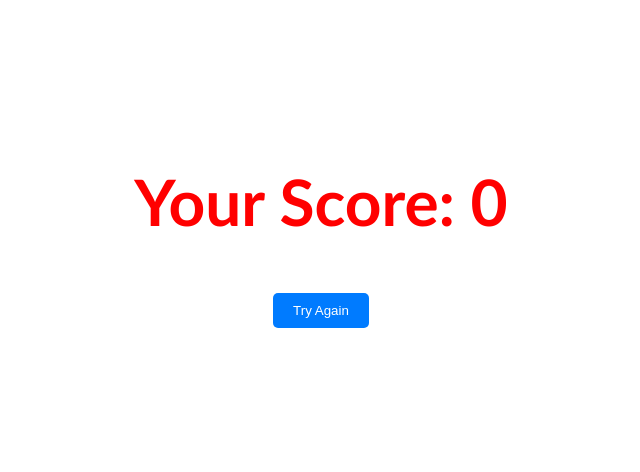
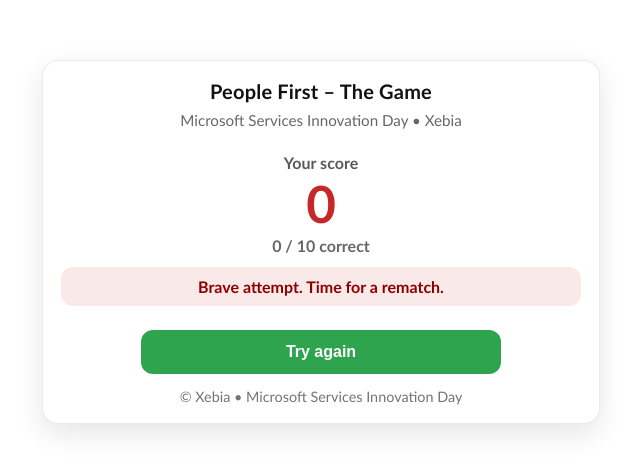
Before and after one commit to JvandeKraats/PeopleFirst-TheGame, a Vue app: page /result in a window 1280 px wide. Shown: the part 176-648 px from the top of the page, without its empty margins (319-959 px from the left). Built offline with nearby package versions, Linux system fonts and the light colour scheme.

Commit message:
Now we are style complete

```diff
--- a/src/components/TheResult.vue
+++ b/src/components/TheResult.vue
@@ -1,8 +1,52 @@
 <template>
-  <div class="score-container">
-    <h1 :class="score.scoreOutOf10 >= 5 ? 'high-score' : 'low-score'">Your Score: {{ score.scoreOutOf10 }}</h1>
-    <button @click="resetScore" class="try-again-button">Try Again</button>
-  </div>
+  <main class="result-shell">
+    <section class="card">
+      <header class="header">
+        <div class="title">People First – The Game</div>
+        <div class="sub">Microsoft Services Innovation Day • Xebia</div>
+      </header>
+
+      <div class="score-block">
+        <div class="score-label">Your score</div>
+
+        <div
+            class="score-value"
+            :class="score.scoreOutOf10 >= 5 ? 'score-good' : 'score-bad'"
+        >
+          {{ score.scoreOutOf10 }}
+        </div>
+
+        <div class="score-meta">
+          {{ score.totalGoodAnswers }} / {{ totalQuestions }} correct
+        </div>
+
+        <div class="verdict" :class="score.scoreOutOf10 >= 5 ? 'verdict-good' : 'verdict-bad'">
+          <span v-if="score.scoreOutOf10 >= 8">Proper legend. 👏</span>
+          <span v-else-if="score.scoreOutOf10 >= 5">Solid effort — keep it going.</span>
+          <span v-else>Brave attempt. Time for a rematch.</span>
+        </div>
+      </div>
+
+      <div v-if="score.wrongAnswers && score.wrongAnswers.length" class="wrong">
+        <div class="wrong-title">Missed names</div>
+        <ul class="wrong-list">
+          <li v-for="(w, idx) in score.wrongAnswers" :key="idx">
+            {{ w.name }}
+          </li>
+        </ul>
+      </div>
+
+      <div class="actions">
+        <button class="btn btn-primary" @click="resetScore">
+          Try again
+        </button>
+      </div>
+
+      <footer class="footer">
+        © Xebia • Microsoft Services Innovation Day
+      </footer>
+    </section>
+  </main>
 </template>
 
 <script>
@@ -16,49 +60,156 @@
       }
     };
   },
+  computed: {
+    totalQuestions() {
+      // The game uses 10, but we compute it safely.
+      const wrong = this.score.wrongAnswers?.length ?? 0;
+      const right = this.score.totalGoodAnswers ?? 0;
+      const total = right + wrong;
+      return total > 0 ? total : 10;
+    }
+  },
   mounted() {
-    const storedScore = JSON.parse(localStorage.getItem('gameScore'));
-    if (storedScore !== null) {
+    const storedScore = JSON.parse(localStorage.getItem("gameScore"));
+    if (storedScore) {
       this.score = storedScore;
     }
   },
   methods: {
     resetScore() {
-      this.$router.push('/');
+      this.$router.push("/");
     }
   }
 };
 </script>
 
-<style>
-.score-container {
+<style scoped>
+.result-shell {
+  min-height: 100vh;
   display: flex;
-  flex-direction: column;
+  align-items: center;
   justify-content: center;
-  align-items: center;
-  height: 100vh;
-  font-size: 2em;
+  padding: 18px;
+  background: #ffffff;
+  font-family: Calibri, "Segoe UI", Arial, sans-serif;
+  color: #111;
 }
 
-.high-score {
-  color: green;
+.card {
+  width: 100%;
+  max-width: 520px;
+  background: #fff;
+  border: 1px solid rgba(0,0,0,0.08);
+  border-radius: 16px;
+  padding: 18px;
+  box-shadow: 0 10px 28px rgba(0,0,0,0.10);
 }
 
-.low-score {
-  color: red;
+/* Header */
+.header {
+  text-align: center;
+  margin-bottom: 14px;
+}
+.title {
+  font-size: 1.25rem;
+  font-weight: 700;
+  letter-spacing: 0.2px;
+}
+.sub {
+  margin-top: 4px;
+  font-size: 0.95rem;
+  color: rgba(0,0,0,0.60);
 }
 
-.try-again-button {
-  margin-top: 10px;
-  padding: 10px 20px;
-  background-color: #007BFF;
-  color: white;
-  border: none;
-  border-radius: 5px;
-  cursor: pointer;
+/* Score block */
+.score-block {
+  text-align: center;
+  padding: 10px 0 6px;
+}
+.score-label {
+  font-weight: 700;
+  color: rgba(0,0,0,0.65);
+  margin-bottom: 6px;
+}
+.score-value {
+  font-size: 3.2rem;
+  font-weight: 800;
+  line-height: 1;
+  margin: 6px 0;
+}
+.score-good {
+  color: #2ea44f;
+}
+.score-bad {
+  color: #c62828;
+}
+.score-meta {
+  color: rgba(0,0,0,0.60);
+  font-weight: 600;
+  margin-top: 6px;
 }
 
-.try-again-button:hover {
-  background-color: #0056b3;
+.verdict {
+  margin-top: 12px;
+  padding: 10px 12px;
+  border-radius: 12px;
+  font-weight: 700;
+}
+.verdict-good {
+  background: rgba(46,164,79,0.12);
+  color: #1b5e20;
+}
+.verdict-bad {
+  background: rgba(198,40,40,0.10);
+  color: #8e0000;
+}
+
+/* Wrong answers */
+.wrong {
+  margin-top: 14px;
+  border-top: 1px solid rgba(0,0,0,0.08);
+  padding-top: 14px;
+}
+.wrong-title {
+  font-weight: 800;
+  margin-bottom: 8px;
+}
+.wrong-list {
+  margin: 0;
+  padding-left: 18px;
+  color: rgba(0,0,0,0.72);
+}
+.wrong-list li {
+  margin: 4px 0;
+}
+
+/* Actions */
+.actions {
+  margin-top: 18px;
+  display: flex;
+  justify-content: center;
+}
+.btn {
+  width: min(360px, 100%);
+  padding: 12px 14px;
+  border-radius: 12px;
+  border: 1px solid transparent;
+  font-weight: 800;
+  cursor: pointer;
+  font-size: 1rem;
+}
+.btn-primary {
+  background: #2ea44f;
+  color: #fff;
+}
+.btn-primary:hover {
+  filter: brightness(0.95);
+}
+
+.footer {
+  margin-top: 14px;
+  text-align: center;
+  color: rgba(0,0,0,0.55);
+  font-size: 0.9rem;
 }
 </style>
```
